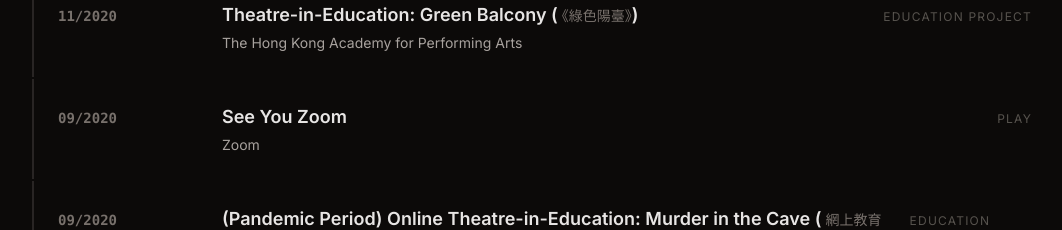
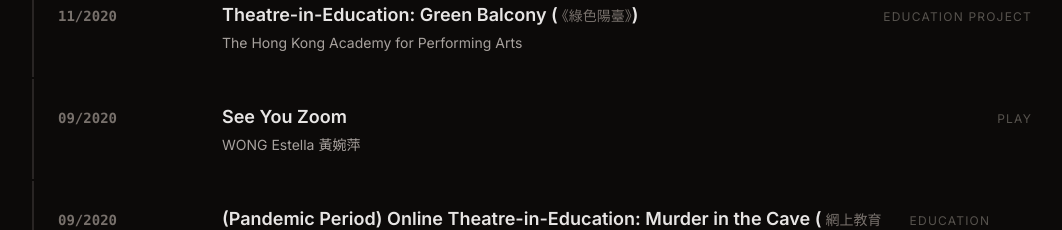
Before and after one commit to kklam1220/Portfolio, a React (Vite) app: page / in a window 1280 px wide. Shown: the part 5060-5290 px from the top of the page, without its empty margins (96-1158 px from the left). Built offline with nearby package versions, Linux system fonts and the light colour scheme; a web font is replaced by a local one.

Commit message:
Update See You Zoom subtitle and refine award types

```diff
--- a/constants.ts
+++ b/constants.ts
@@ -273,7 +273,7 @@
     id: 'see-you-zoom-2020',
     year: '09/2020',
     title: 'See You Zoom',
-    subtitle: 'Zoom',
+    subtitle: 'WONG Estella 黃婉萍',
     type: 'work',
     category: 'Play',
     description: `A Micro-Ethnographic Drama by a Hong Kong Resident
@@ -334,7 +334,7 @@
     year: '06/2020',
     title: 'Dinner Sin (《飯罪》)',
     subtitle: '6th Heart River Play Competition',
-    type: 'work',
+    type: 'award',
     category: 'Play',
     description: `"Dinner Sin" is a tense and exciting script; even during the table read, we felt the intensity! If you want to know how twisty and turny the story development is, remember to buy tickets to support us!
 
@@ -475,9 +475,10 @@
     year: '06/2017',
     title: 'Shortlisted, 6th Youth Playwriting Scriptwriting Project: The Gossip Murder CaseFiles (《是非殺人事件簿》)',
     subtitle: 'Cinematic Theatre',
-    type: 'work',
+    type: 'award',
     category: 'Play',
-    description: 'Playwright.'
+    description: 'Playwright.',
+    highlight: true
   },
   {
     id: 'choice-happiness-2017',
```
